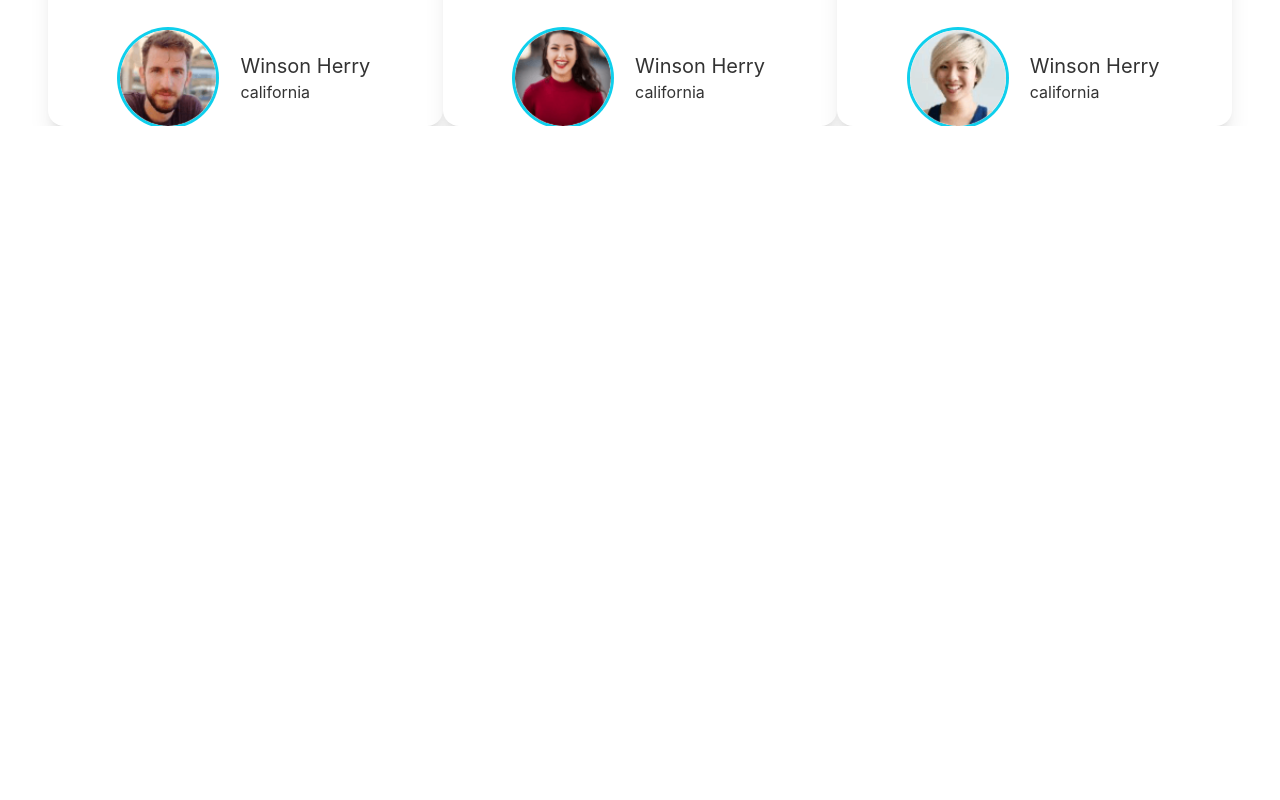
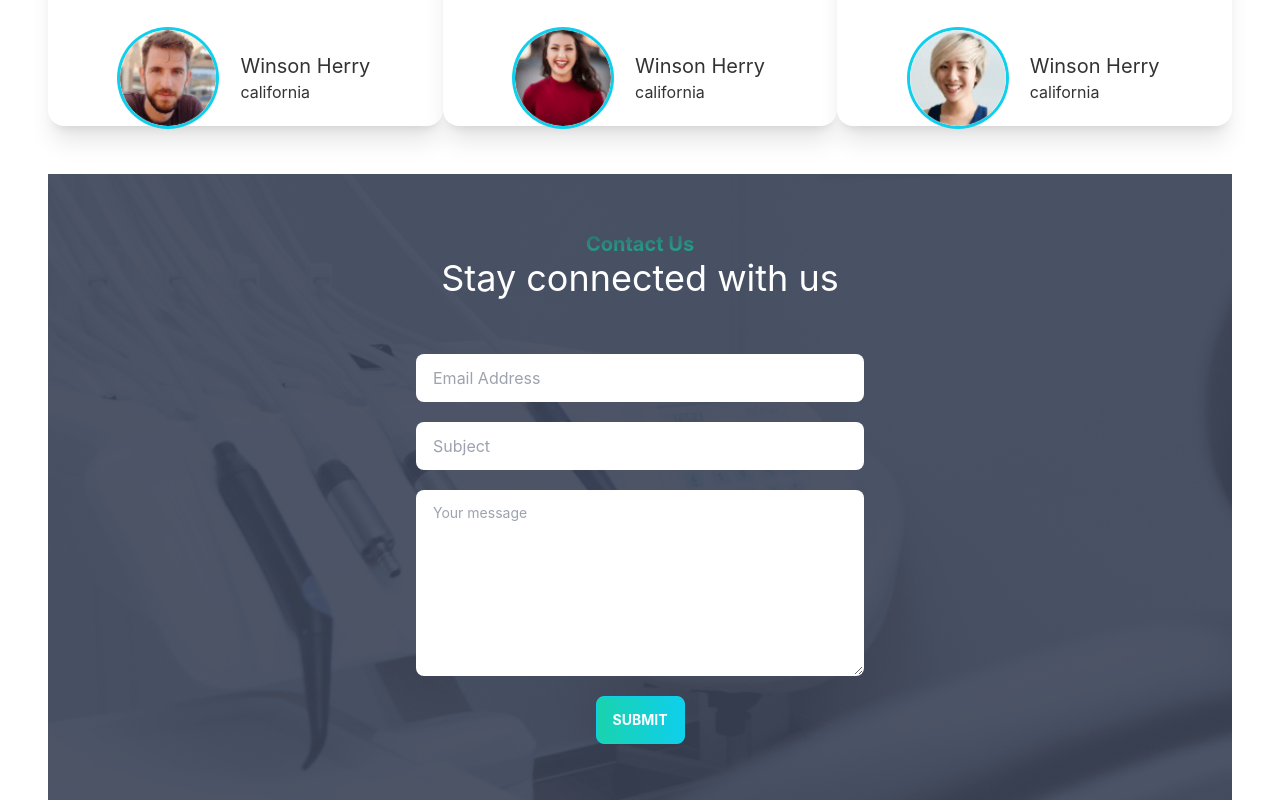
Before and after one commit to trshawonbd/doctors-portal-client, a React (Create React App) app: page / in a window 1280 px wide. Shown: the part 3150-3950 px from the top of the page. Before the commit the page ends 3276 px from the top, so only its background shows below. Built offline with nearby package versions, Linux system fonts and the light colour scheme.

Commit message:
contact  part  committed

```diff
--- /dev/null
+++ b/src/Pages/Home/Contact/Contact.js
@@ -0,0 +1,37 @@
+import React from 'react';
+import appointment from '../../../assets/images/appointment.png'
+
+const Contact = () => {
+    return (
+        <div style={{
+            background: `url(${appointment})`
+        }} className='bg-primary px-10 py-14 '>
+            <div className='text-center pb-14 text-white'>
+                <p className='text-xl font-bold text-transparent bg-clip-text bg-gradient-to-br from-accent to-secondary'>
+                    Contact Us
+                </p>
+                <h1 className='text-4xl'>Stay connected with us</h1>
+            </div>
+            <div className='grid grid-cols-1 justify-items-center gap-5'>
+                <input
+                    type='text'
+                    placeholder='Email Address'
+                    className='input w-full max-w-md'
+                />
+                <input
+                    type='text'
+                    placeholder='Subject'
+                    className='input w-full max-w-md'
+                />
+                <textarea
+                    className='textarea w-full max-w-md'
+                    placeholder='Your message'
+                    rows={6}
+                ></textarea>
+                <button class="btn btn-primary uppercase text-white font-bold bg-gradient-to-r from-secondary to-primary">Submit</button>
+            </div>
+        </div>
+    );
+};
+
+export default Contact;
--- a/src/Pages/Home/Home/Home.js
+++ b/src/Pages/Home/Home/Home.js
@@ -1,6 +1,7 @@
 import React from 'react';
 import Appointment from '../Appointment/Appointment';
 import Banner from '../Banner/Banner';
+import Contact from '../Contact/Contact';
 import Info from '../Info/Info';
 import DentalCare from '../Services/DentalCare';
 import Services from '../Services/Services';
@@ -15,6 +16,7 @@
             <DentalCare></DentalCare>
             <Appointment></Appointment>
             <Testimonial></Testimonial>
+            <Contact></Contact>
         </div>
     );
 };
--- a/src/Pages/Home/Services/DentalCare.js
+++ b/src/Pages/Home/Services/DentalCare.js
@@ -5,7 +5,7 @@
     return (
 <div className="hero min-h-screen justify-center">
   <div className="hero-content flex-col-reverse lg:flex-row">
-    <img src={treatment} className="max-w-sm rounded-lg shadow-2xl" />
+    <img src={treatment} className="max-w-sm rounded-lg shadow-2xl" alt='' />
     <div>
       <h1 className="text-5xl font-bold">Exceptional Dental Care, on Your Terms</h1>
       <p className="py-6 text-justify">It is a long established fact that a reader will be distracted by the readable content of a page when looking at its layout. The point of using Lorem Ipsumis that it has a more-or-less normal distribution of letters,as opposed to using 'Content here, content here', making it look like readable English. Many desktop publishing packages and web page</p>
--- a/src/Pages/Home/Testimonial/Testimonial.js
+++ b/src/Pages/Home/Testimonial/Testimonial.js
@@ -3,7 +3,7 @@
 
 const Testimonial = () => {
     return (
-        <div className='mt-12'>
+        <div className='my-12'>
             <TestimonialHeader></TestimonialHeader>
         </div>
     );
--- a/src/Pages/Home/Testimonial/TestimonialHeader.js
+++ b/src/Pages/Home/Testimonial/TestimonialHeader.js
@@ -35,7 +35,7 @@
             <div className='flex justify-between'>
                 <div>
                     <h4 className='text-secondary text-2xl mb-4'>Testimonial</h4>
-                    <h2 className='text-6xl'>What Our Patients Says</h2>
+                    <h2 className='text-6xl mb-2'>What Our Patients Says</h2>
                 </div>
                 <div>
                     <img src={quote} className='w-24 lg:w-48' alt="" srcset="" />
```
